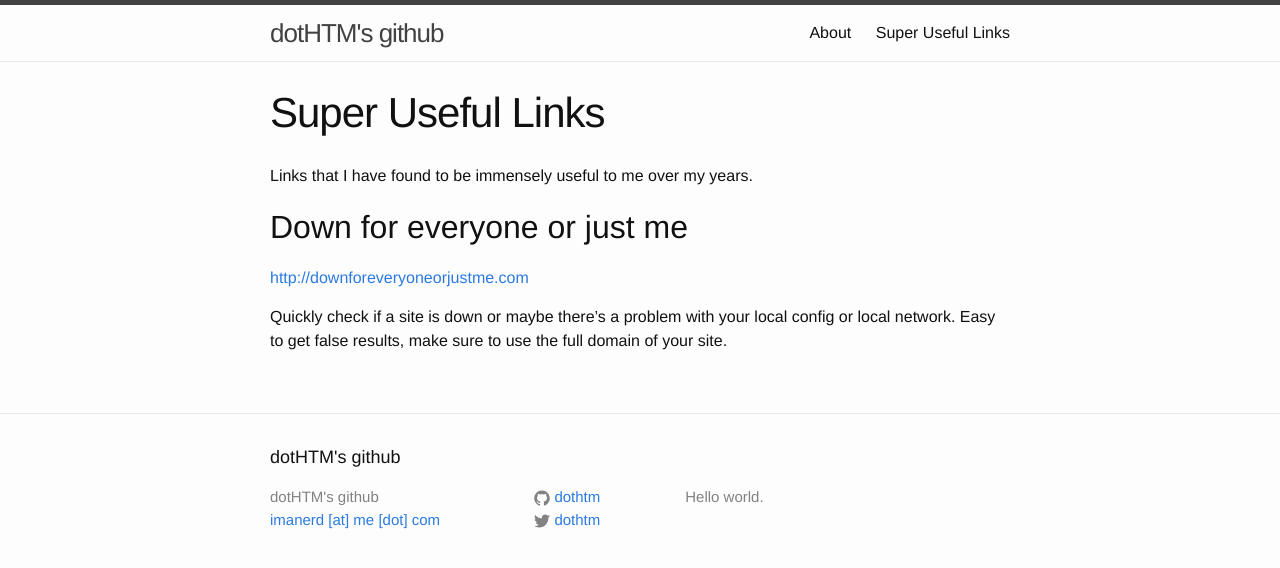
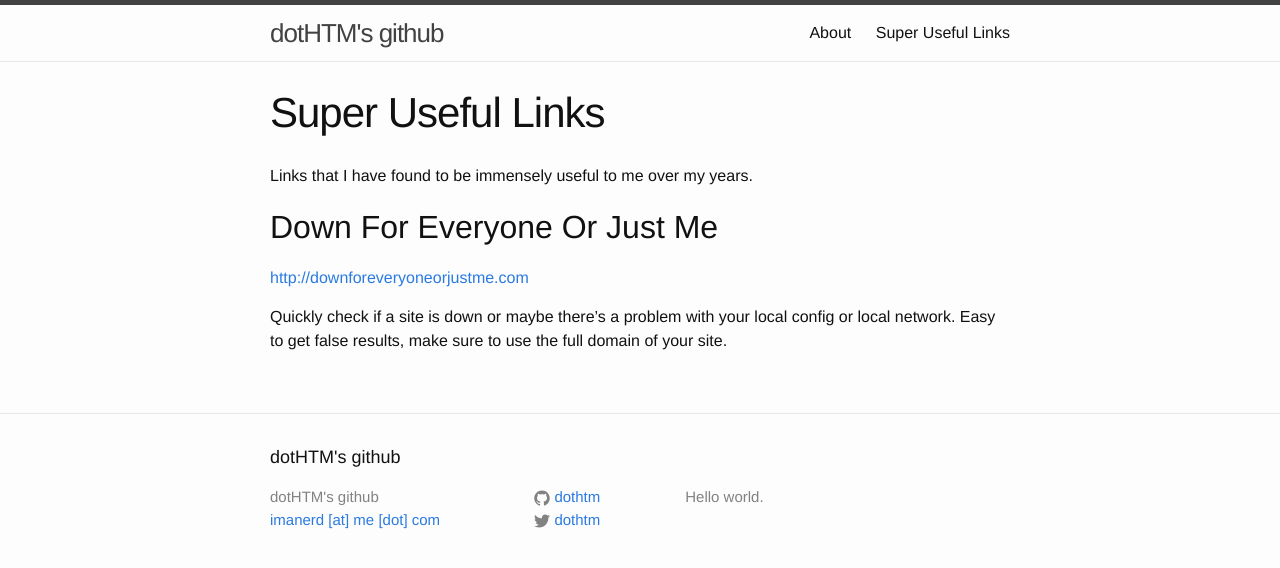
Before and after one commit to dotHTM/dothtm.github.io, a Jekyll site: the page built from links.md, in a window 1280 px wide. Shown: the top 568 px of the page. Built offline with Jekyll 4.4.1, drawn with Linux system fonts in a browser that asks for light colours.

Commit message:
title case

```diff
--- a/links.md
+++ b/links.md
@@ -5,7 +5,7 @@
 
 Links that I have found to be immensely useful to me over my years.
 
-## Down for everyone or just me
+## Down For Everyone Or Just Me
 
 <http://downforeveryoneorjustme.com>
 
```
